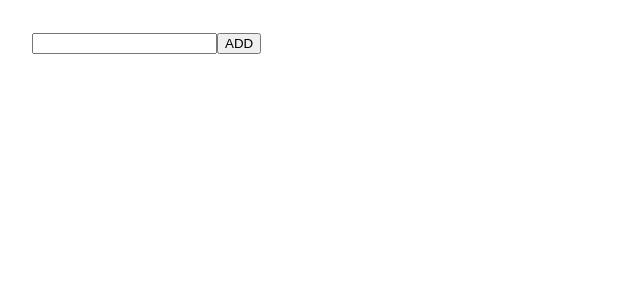
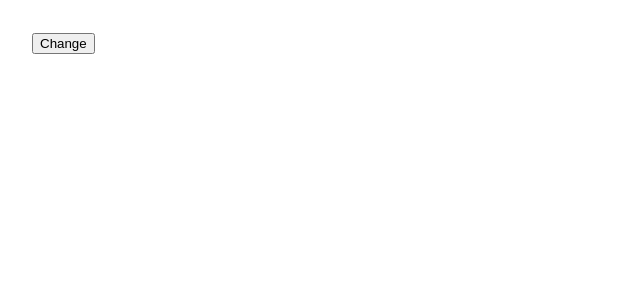
Before and after one commit to hitbodragon/Learn-hook, a React (Create React App) app: page / in a window 1280 px wide. Shown: the top 300 px of the page, without its empty margins (0-640 px from the left). Built offline with nearby package versions, Linux system fonts and the light colour scheme.

Commit message:
Mounted and Unmounted

```diff
--- a/src/App.js
+++ b/src/App.js
@@ -1,35 +1,16 @@
 import { useState } from 'react';
+import Content from './Content';
 
-//3.Todolist
+// mounted và unmounted
+// mounted là nó đặt vào còn unmounted là gỡ ra
+// taoj nut button mounted va unmounted
 
 function App() {
-    const [job, setJob] = useState('');
-    const [jobs, setJobs] = useState(() => {
-        const storage = JSON.parse(localStorage.getItem('jobs'));
-        return storage ?? [];
-    }); // toán tử ?? nếu giá trị ở trước là null/ hoặc undefine nó sẽ lấy giá trị sau, giống như || mà || lấy giá trị là number boolean , string nên ko lấy giá trị đó dc
-
-    const handeleSubmit = () => {
-        // setJobs([...jobs, job]);
-        setJobs((prev) => {
-            const newJobs = [...prev, job];
-            // save to local storage
-            const jsonJobs = JSON.stringify(newJobs);
-            localStorage.setItem('jobs', jsonJobs);
-            return newJobs;
-        });
-        setJob('');
-        // luu vào local Storage , lưu chuỗi chứ ko lưu mnagr
-    };
+    const [show, setShow] = useState(false);
     return (
         <div style={{ padding: 32 }}>
-            <input value={job} onChange={(e) => setJob(e.target.value)} />
-            <button onClick={handeleSubmit}>ADD</button>
-            <ul>
-                {jobs.map((job, index) => (
-                    <li key={index}>{job}</li>
-                ))}
-            </ul>
+            <button onClick={() => setShow(!show)}>Change</button>
+            {show && <Content />}
         </div>
     );
 }
--- /dev/null
+++ b/src/Content.js
@@ -0,0 +1,8 @@
+function Content() {
+    return (
+        <div>
+            <h1> Xin chao anh em nha</h1>
+        </div>
+    );
+}
+export default Content;
```
